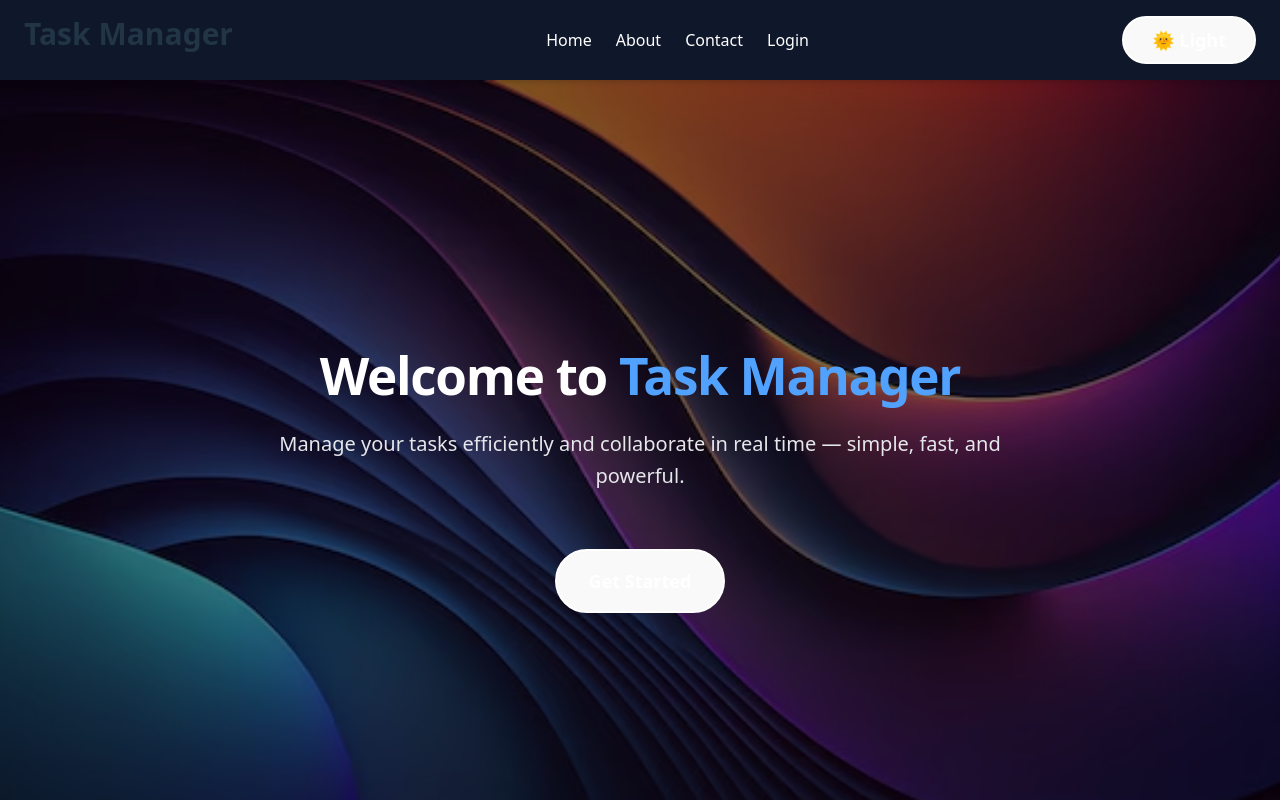
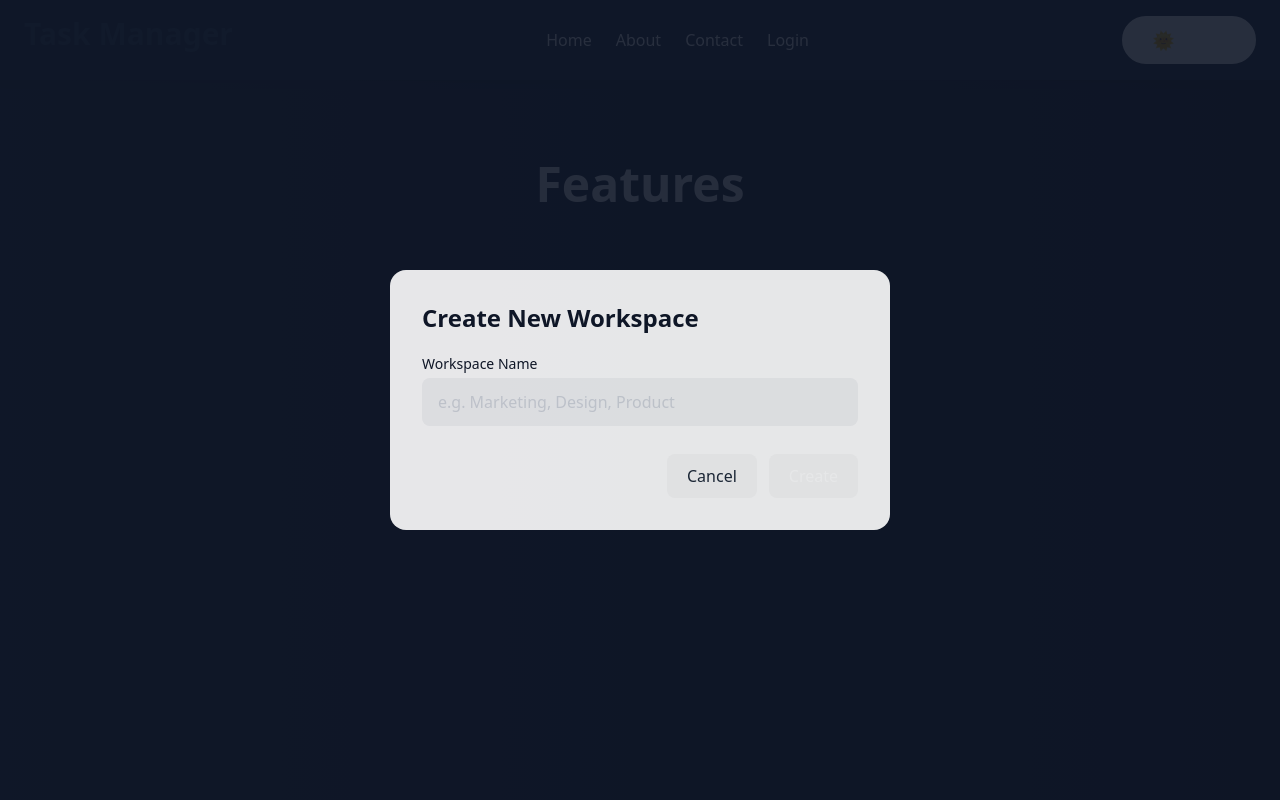
Before and after one commit to Debaraj-stha/task-manager, a React app in the folder frontend/: page / in a window 1280 px wide. Both pictures are taken after a click on the button "Get Started". Shown: the top 800 px of the page. Built offline with nearby package versions, Linux system fonts and the light colour scheme; the HTML template or start-up script is replaced by a standard one.

Commit message:
creating modal and task workspace

```diff
--- /dev/null
+++ b/frontend/src/components/Home/CreateWorkspace.tsx
@@ -0,0 +1,84 @@
+import React, { useState } from "react";
+import Modal from "../ui/Modal";
+import Input from "../ui/Input";
+
+interface Props {
+  onClose?: () => void;
+  onCreate?: (workspaceName: string) => Promise<void> | void;
+}
+
+const CreateWorkspace = ({ onClose, onCreate }: Props) => {
+  const [workspaceName, setWorkspaceName] = useState("");
+  const [loading, setLoading] = useState(false);
+  const [error, setError] = useState("");
+
+  const handleSubmit = async (e: React.FormEvent) => {
+    e.preventDefault();
+    if (!workspaceName.trim()) {
+      setError("Workspace name is required");
+      return;
+    }
+
+    setLoading(true);
+    setError("");
+
+    try {
+
+      if (onCreate) await onCreate(workspaceName.trim());
+
+      //  Close modal after success
+      onClose?.();
+    } catch (err) {
+      setError("Failed to create workspace. Please try again.");
+      console.error(err);
+    } finally {
+      setLoading(false);
+    }
+  };
+
+  return (
+    <Modal onClose={onClose}>
+      <form
+        onSubmit={handleSubmit}
+        className="bg-white text-gray-900 rounded-2xl p-8 w-[500px] space-y-5"
+      >
+        <h2 className="text-2xl font-semibold">Create New Workspace</h2>
+
+        <Input
+          name="workspaceName"
+          label="Workspace Name"
+          placeholder="e.g. Marketing, Design, Product"
+          bgClass="bg-gray-100"
+          value={workspaceName}
+          onChange={(e) => setWorkspaceName(e.target.value)}
+          type="text"
+        />
+
+        {error && <p className="text-red-500 text-sm">{error}</p>}
+
+        <div className="flex justify-end space-x-3 pt-2">
+          <button
+            type="button"
+            onClick={onClose}
+            className="px-5 py-2.5 rounded-lg bg-gray-200 hover:bg-gray-300 text-gray-800 transition-all cursor-pointer"
+          >
+            Cancel
+          </button>
+          <button
+            type="submit"
+            disabled={loading}
+            className={`px-5 py-2.5 rounded-lg text-white transition-all ${
+              loading
+                ? "bg-blue-400 cursor-not-allowed"
+                : "bg-blue-600 hover:bg-blue-700 cursor-pointer"
+            }`}
+          >
+            {loading ? "Creating..." : "Create"}
+          </button>
+        </div>
+      </form>
+    </Modal>
+  );
+};
+
+export default CreateWorkspace;
--- a/frontend/src/components/Home/Hero.tsx
+++ b/frontend/src/components/Home/Hero.tsx
@@ -1,14 +1,17 @@
-import  { useRef } from "react";
+import { useRef, useState } from "react";
 import { APP_NAME } from "../../constants/content";
 import { abstract } from "../../constants/images";
 import { gsap } from "gsap";
 import { useGSAP } from "@gsap/react";
+import Modal from "../ui/Modal";
+import CreateWorkspace from "./CreateWorkspace";
 
 const Hero = () => {
   const containerRef = useRef<HTMLDivElement>(null);
   const bubbleContainerRef = useRef<HTMLDivElement>(null);
   const buttonRef = useRef<HTMLButtonElement>(null);
   const intervalRef = useRef<number | null>(null);
+  const [modalOpen, setOpen] = useState(false)
 
   // Bubble creation function
   const createBubbles = () => {
@@ -88,6 +91,15 @@ const Hero = () => {
     );
   }, { scope: containerRef });
 
+  const handleButtonClick = () => {
+    setOpen(true)
+
+  }
+
+  if (modalOpen) {
+    return <CreateWorkspace/>
+  }
+
   return (
     <section
       className="relative text-gray-800 min-h-screen flex items-center justify-center px-6 bg-fixed bg-cover bg-center"
@@ -110,6 +122,7 @@ const Hero = () => {
         <div className="mt-8 relative inline-block">
           <div ref={bubbleContainerRef} className="absolute inset-0 pointer-events-none" />
           <button
+            onClick={handleButtonClick}
             ref={buttonRef}
             onMouseEnter={handleMouseEnter}
             onMouseLeave={handleMouseLeave}
@@ -119,6 +132,7 @@ const Hero = () => {
           </button>
         </div>
       </div>
+
     </section>
   );
 };
--- /dev/null
+++ b/frontend/src/components/ui/Modal.tsx
@@ -0,0 +1,17 @@
+import  { type ReactNode } from 'react'
+
+interface ModalProps{
+    onClose?:()=>void
+    children:ReactNode
+}
+const Modal = ({onClose,children}:ModalProps) => {
+  return (
+    <div
+    onClick={()=>onClose?.()}
+    className='inset-0 absolute opacity-90 bg-gray-900 flex justify-center flex-col items-center hover:bg-gray-950 transition-all z-50 min-h-screen'>
+        {children}
+    </div>
+  )
+}
+
+export default Modal
```
